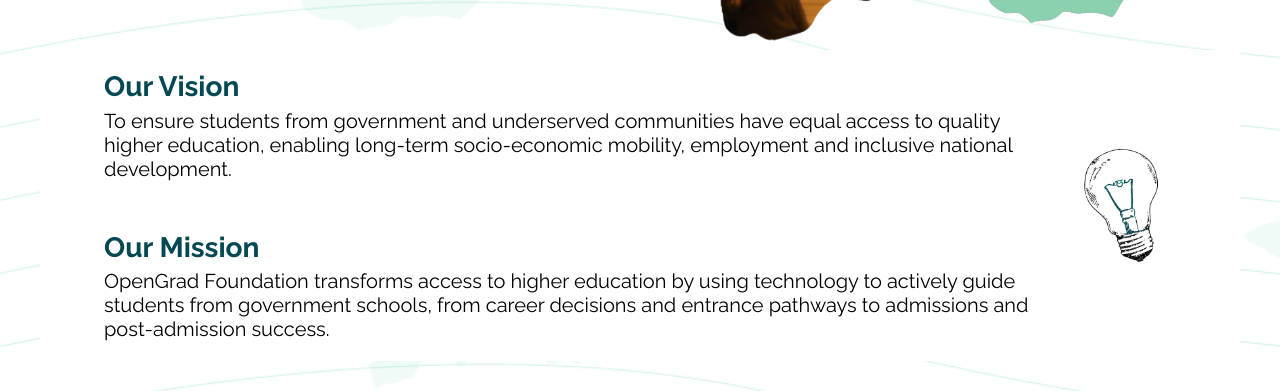
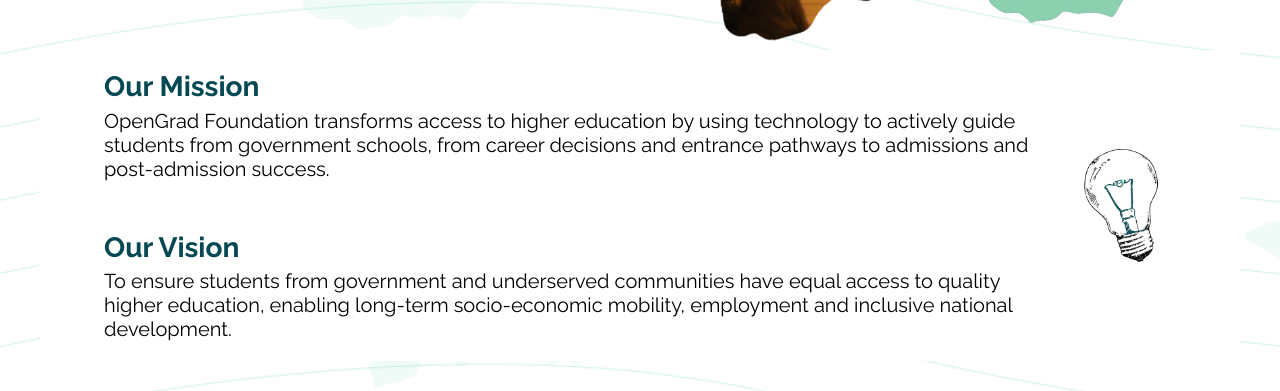
Before and after one commit to OpenGrad-Foundation/opengrad-website, a React (Vite) app: page /aboutus in a window 1280 px wide. Shown: the part 484-875 px from the top of the page. Built offline with nearby package versions, Linux system fonts and the light colour scheme; no server answers; the database is empty.

Commit message:
swapped mission and vision

```diff
--- a/src/Pages/AboutUs/Components/Header/Header.tsx
+++ b/src/Pages/AboutUs/Components/Header/Header.tsx
@@ -36,6 +36,14 @@ export const Header = () => {
       <div className={styles.VisionWrap}>
         <div className={styles.TextContainer}>
           <div>
+            <h2>Our Mission<span style={{color: "#07ff9e"}}></span></h2>
+            <p>
+              OpenGrad Foundation transforms access to higher education by using technology to actively guide
+              students from government schools, from career decisions and entrance
+              pathways to admissions and post-admission success.
+            </p>
+          </div>
+          <div>
             <h2>Our Vision<span style={{color: "#07ff9e"}}></span></h2>
             <p>
               To ensure students from government and underserved communities have equal access to quality
@@ -43,15 +51,6 @@ export const Header = () => {
               development.
             </p>
           </div>
-          <div>
-            <h2>Our Mission<span style={{color: "#07ff9e"}}></span></h2>
-            <p>
-              OpenGrad Foundation transforms access to higher education by using technology to actively guide
-              students from government schools, from career decisions and entrance
-              pathways to admissions and post-admission success.
-            </p>
-
-          </div>
         </div>
         <img src={Vision} alt="" />
       </div>
```
